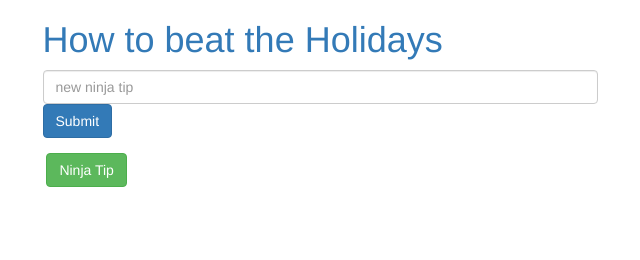
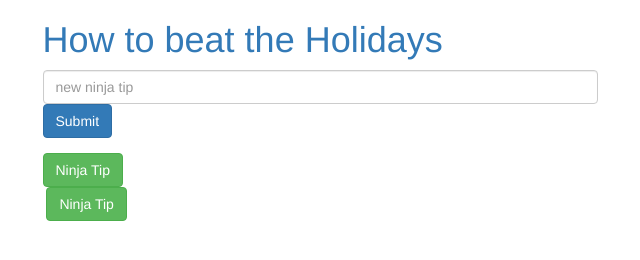
Before and after one commit to bniedermeyer/hack-the-dot-nov, a plain HTML site: page index.html in a window 1280 px wide. Shown: the whole page, without its empty margins (320-960 px from the left). Drawn offline with nearby package versions, Linux system fonts and the light colour scheme.

Commit message:
moved button

```diff
--- a/index.html
+++ b/index.html
@@ -18,6 +18,7 @@
            <input class='btn btn-primary submit-tip' type='submit'>
          </div>
        </form>
+       <button class='btn btn-success get-tip'>Ninja Tip</button>
 
        <div class='tip-container'>
        </div>
```
